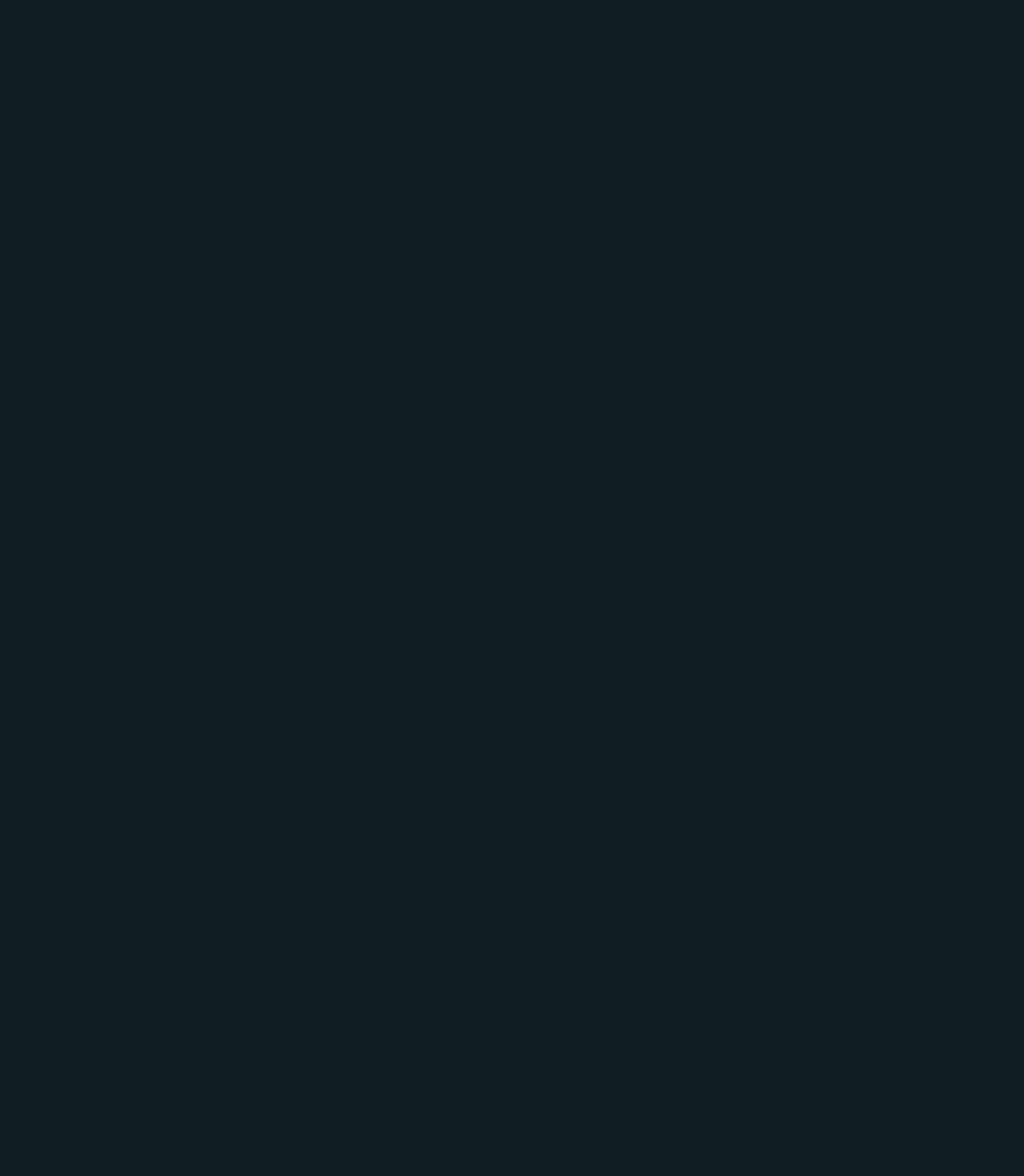
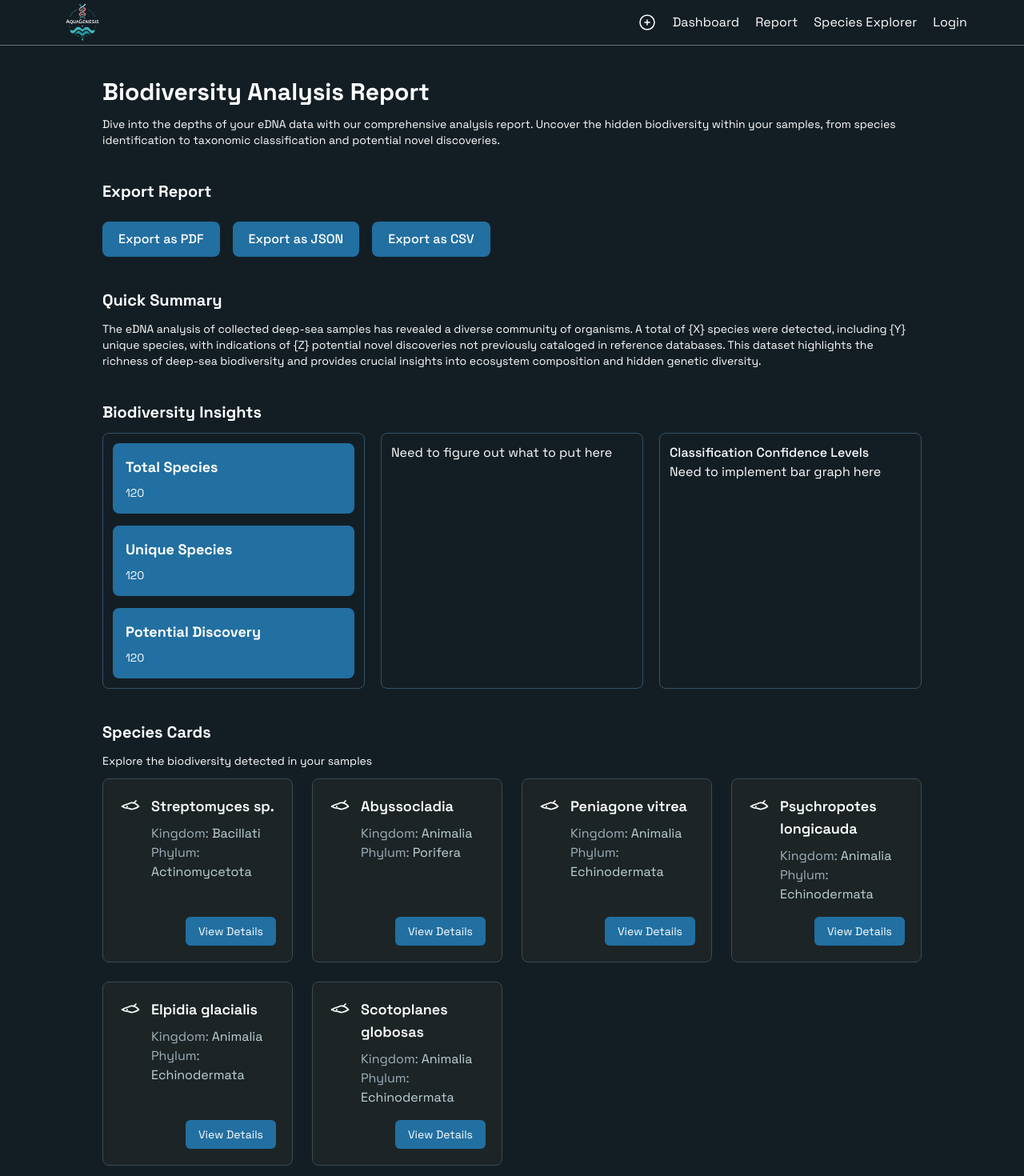
Before and after one commit to Hack2A/eDNA-sih25, a React (Vite) app in the folder frontend/: page /report in a window 1280 px wide. Before the commit this address had no page. Shown: the top 1470 px of the page at 80% size. Before the commit the page ends 800 px from the top, so only its background shows below. Built offline with nearby package versions, Linux system fonts and the light colour scheme.

Commit message:
Sample Report Page

```diff
--- a/frontend/index.html
+++ b/frontend/index.html
@@ -2,7 +2,7 @@
 <html lang="en">
 	<head>
 		<meta charset="UTF-8" />
-		<link rel="icon" type="image/svg+xml" href="/vite.svg" />
+		<link rel="icon" type="image/svg+xml" href="/icon.png" />
 		<meta name="viewport" content="width=device-width, initial-scale=1.0" />
 		<title>AquaGenesis</title>
 	</head>
--- /dev/null
+++ b/frontend/src/components/landing/species-cards.tsx
@@ -0,0 +1,53 @@
+import React from 'react'
+
+interface SpecieReportCardProps {
+    title: string
+    kingdom?: string
+    phylum?: string
+    // optional icon (React node) to display in the top-left
+    icon?: React.ReactNode
+    // callback when the button is clicked
+    onViewDetails?: () => void
+    // optional button label
+    viewButtonText?: string
+}
+
+const SpecieReportCard: React.FC<SpecieReportCardProps> = ({
+    title,
+    kingdom,
+    phylum,
+    icon,
+    onViewDetails,
+    viewButtonText = 'View Details'
+}) => {
+    return (
+        <div className="relative bg-[#1C2426] rounded-lg p-5 border border-[#3B4A54] w-full max-w-xs flex flex-col justify-between">
+            <div className="flex items-start gap-3">
+                <div className="text-white/90">{icon ?? (
+                    <svg width="28" height="28" viewBox="0 0 24 24" fill="none" xmlns="http://www.w3.org/2000/svg" className="text-white">
+                        <path d="M21 12s-3-3.5-7-4c-1.5-.2-3 .5-4 1.2C6.5 10 3 12 3 12s3 2 7 2c1 .1 2.5 1.2 4 1 4-.5 7-3 7-3z" stroke="currentColor" strokeWidth="1.5" strokeLinecap="round" strokeLinejoin="round" />
+                        <circle cx="8.5" cy="12" r="0.9" fill="currentColor" />
+                        <path d="M16 8l2-2" stroke="currentColor" strokeWidth="1.5" strokeLinecap="round" strokeLinejoin="round" />
+                    </svg>
+                )}</div>
+
+                <div className="flex-1">
+                    <h3 className="text-white font-semibold text-lg">{title}</h3>
+                    {kingdom && <div className="text-[#9EB0BA] mt-2">Kingdom: <span className="text-[#BFD3D8]">{kingdom}</span></div>}
+                    {phylum && <div className="text-[#9EB0BA]">Phylum: <span className="text-[#BFD3D8]">{phylum}</span></div>}
+                </div>
+            </div>
+
+            <div className="w-full flex justify-end mt-4">
+                <button
+                    onClick={() => onViewDetails?.()}
+                    className="px-4 py-2 bg-[#226FA1] hover:bg-[#1c5e8a] text-white rounded-md text-sm cursor-pointer"
+                >
+                    {viewButtonText}
+                </button>
+            </div>
+        </div>
+    )
+}
+
+export default SpecieReportCard
--- a/frontend/src/pages/landing.tsx
+++ b/frontend/src/pages/landing.tsx
@@ -1,3 +1,4 @@
+
 import heroBg from '../assets/stocks/hero-bg.png'
 
 import b1 from '../assets/stocks/b1.png'
@@ -57,6 +58,7 @@ const benefitsData = [
 ]
 
 const Landing = () => {
+    window.document.title = "AquaGenesis"
 
     return (
         <div className='w-full min-h-screen bg-[#131E24] text-white flex flex-col gap-10'>
--- a/frontend/src/pages/pipeline-based/brief-output.tsx
+++ b/frontend/src/pages/pipeline-based/brief-output.tsx
@@ -1,7 +1,119 @@
+import SpecieReportCard from '../../components/landing/species-cards'
+import SummaryCard from '../../components/search-specie/summary-card'
+
 const BriefOutputScreen = () => {
+    window.document.title = "Biodiversity Analysis Report - AquaGenesis"
+
+    const handleExportPDF = () => {
+        console.log('Export as PDF clicked')
+    }
+
+    const handleExportJSON = () => {
+        console.log('Export as JSON clicked')
+    }
+
+    const handleExportCSV = () => {
+        console.log('Export as CSV clicked')
+    }
+
     return (
-        <div>
+        <div className="w-[80%] flex flex-col justify-center mx-auto text-white my-10 gap-10">
 
+            {/* Heading Section */}
+            <div className="flex flex-col gap-3">
+                <h1 className="text-3xl font-bold">Biodiversity Analysis Report</h1>
+                <span className="text-sm">
+                    Dive into the depths of your eDNA data with our comprehensive analysis report. Uncover the hidden biodiversity within your samples, from species identification to taxonomic classification and potential novel discoveries.
+                </span>
+            </div>
+
+            {/* Export Report Section */}
+            <div className="flex flex-col gap-6">
+                <h2 className="text-xl font-bold">Export Report</h2>
+                <div className="flex gap-4">
+                    <button
+                        onClick={handleExportPDF}
+                        className="px-5 py-2.5 bg-[#226FA1] hover:bg-[#1c5e8a] text-white font-medium rounded-lg cursor-pointer"
+                    >
+                        Export as PDF
+                    </button>
+
+                    <button
+                        onClick={handleExportJSON}
+                        className="px-5 py-2.5 bg-[#226FA1] hover:bg-[#1c5e8a] text-white font-medium rounded-lg cursor-pointer"
+                    >
+                        Export as JSON
+                    </button>
+
+                    <button
+                        onClick={handleExportCSV}
+                        className="px-5 py-2.5 bg-[#226FA1] hover:bg-[#1c5e8a] text-white font-medium rounded-lg cursor-pointer"
+                    >
+                        Export as CSV
+                    </button>
+                </div>
+            </div>
+
+            {/* Quick Summary Section */}
+            <div className="flex flex-col gap-3">
+                <h1 className="text-xl font-bold">Quick Summary</h1>
+                <span className="text-sm">
+                    {
+                        `The eDNA analysis of collected deep-sea samples has revealed a diverse community of organisms. A total of ${'{X}'} species were detected, including ${'{Y}'} unique species, with indications of ${'{Z}'} potential novel discoveries not previously cataloged in reference databases. This dataset highlights the richness of deep-sea biodiversity and provides crucial insights into ecosystem composition and hidden genetic diversity.`
+                    }
+                </span>
+            </div>
+
+            {/* Biodiversity Insights Section */}
+            <div className="flex flex-col gap-3">
+                <h2 className="text-xl font-bold">Biodiversity Insights</h2>
+
+                <div className="flex gap-5 w-full">
+                    <div className='w-1/3 h-80 border border-[#335266] rounded-lg p-3 flex flex-col justify-between'>
+                        <SummaryCard title="Total Species" content="120" />
+                        <SummaryCard title="Unique Species" content="120" />
+                        <SummaryCard title="Potential Discovery" content="120" />
+                    </div>
+
+                    <div className='w-1/3 h-80 border border-[#335266] rounded-lg p-3'>
+                        Need to figure out what to put here
+                    </div>
+
+                    <div className='w-1/3 h-80 border border-[#335266] rounded-lg p-3'>
+                        <h3 className="text-md font-medium">Classification Confidence Levels</h3>
+                        <div>
+                            Need to implement bar graph here
+                        </div>
+                    </div>
+                </div>
+            </div>
+
+            {/* Species card Section */}
+            <div className="flex flex-col gap-3">
+                <h1 className="text-xl font-bold">Species Cards</h1>
+                <span className="text-sm">
+                    Explore the biodiversity detected in your samples
+                </span>
+                {/* Sample species grid - replace with real data later */}
+                <div className="grid grid-cols-1 sm:grid-cols-2 lg:grid-cols-4 gap-6">
+                    {[
+                        { title: 'Streptomyces sp.', kingdom: 'Bacillati', phylum: 'Actinomycetota' },
+                        { title: 'Abyssocladia', kingdom: 'Animalia', phylum: 'Porifera' },
+                        { title: 'Peniagone vitrea', kingdom: 'Animalia', phylum: 'Echinodermata' },
+                        { title: 'Psychropotes longicauda', kingdom: 'Animalia', phylum: 'Echinodermata' },
+                        { title: 'Elpidia glacialis', kingdom: 'Animalia', phylum: 'Echinodermata' },
+                        { title: 'Scotoplanes globosas', kingdom: 'Animalia', phylum: 'Echinodermata' }
+                    ].map((s) => (
+                        <SpecieReportCard
+                            key={s.title}
+                            title={s.title}
+                            kingdom={s.kingdom}
+                            phylum={s.phylum}
+                            onViewDetails={() => console.log('View Details clicked for', s.title)}
+                        />
+                    ))}
+                </div>
+            </div>
         </div>
     )
 }
--- a/frontend/src/pages/pipeline-based/data-ingestion.tsx
+++ b/frontend/src/pages/pipeline-based/data-ingestion.tsx
@@ -1,7 +1,8 @@
-import React from 'react'
 import { useForm } from 'react-hook-form'
 
 const DataIngestion = () => {
+    window.document.title = "Data Ingestion - AquaGenesis"
+
     const { register, handleSubmit, watch, setValue } = useForm({
         defaultValues: {
             file_type: 'manual',
@@ -27,7 +28,7 @@ const DataIngestion = () => {
     ]
 
     return (
-        <div className="w-[80%] flex flex-col justify-center mx-auto text-white my-10 gap-5">
+        <div className="w-[80%] flex flex-col justify-center mx-auto text-white my-10 gap-10">
 
             {/* Heading Section */}
             <div className="flex flex-col gap-3">
@@ -71,6 +72,7 @@ const DataIngestion = () => {
                             <textarea
                                 {...register('data')}
                                 placeholder="Enter the DNA sequence..."
+                                required
                                 rows={6}
                                 className="w-full h-20 p-4 rounded-lg bg-[#244247] text-white border border-gray-600 resize-vertical"
                             />
@@ -81,6 +83,7 @@ const DataIngestion = () => {
                             <input
                                 type="file"
                                 accept=".txt,.csv,.fasta,.fa"
+                                required
                                 {...register('data')}
                                 className="w-full h-20 p-4 rounded-lg bg-[#244247] text-white border border-gray-600 file:mr-4 file:py-2 file:px-4 file:rounded-lg file:border-0 file:bg-blue-600 file:text-white file:font-medium hover:file:bg-blue-700"
                             />
--- a/frontend/src/routers/router.tsx
+++ b/frontend/src/routers/router.tsx
@@ -20,7 +20,7 @@ const AppRoutes = () => {
                     <Route path="/info" element={<Info />} />
 
                     <Route path="/data-ingest" element={<DataIngestion />} />
-                    <Route path="/data-output" element={<BriefOutputScreen />} />
+                    <Route path="/report" element={<BriefOutputScreen />} />
                     <Route path="/visual/:specieID" element={<VisualDataScreen />} />
 
                     <Route path="/diversityglobe" element={<DiversityDashboard />} />
```
